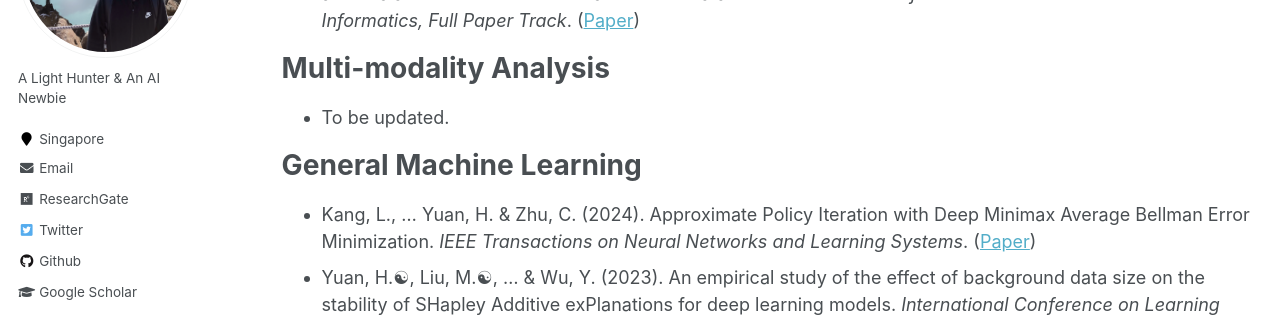
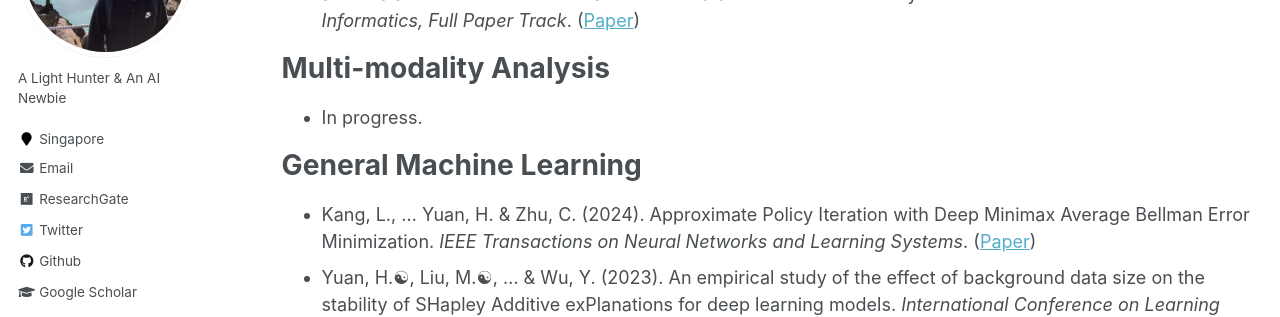
Before and after one commit to Han-Yuan-Med/Han-Yuan-Med.github.io, a Jekyll site: the page built from _pages/publications.md, in a window 1280 px wide and 900 px high, scrolled down 1162 px. Shown: the part 153-470 px from the top of the window. Built offline with Jekyll 4.4.1, drawn with Linux system fonts in a browser that asks for light colours.

Commit message:
Update publications.md

```diff
--- a/_pages/publications.md
+++ b/_pages/publications.md
@@ -26,7 +26,7 @@ author_profile: true
 * Zhao, Y.☯︎, Yuan, H.☯︎ & Wu, Y. (2021). Prediction of Adverse Drug Reaction using Machine Learning Based on an Imbalanced Electronic Medical Records Dataset. *International Conference on Medical and Health Informatics, Full Paper Track*. ([Paper](http://han-yuan-med.github.io/files/Prediction of Adverse Drug Reaction using Machine Learning and Deep Learning Based on an Imbalanced Electronic Medical Records Dataset.pdf))
 
 # Multi-modality Analysis
-* To be updated.
+* In progress.
 
 # General Machine Learning
 * Kang, L., … Yuan, H. & Zhu, C. (2024). Approximate Policy Iteration with Deep Minimax Average Bellman Error Minimization. *IEEE Transactions on Neural Networks and Learning Systems*. ([Paper](http://han-yuan-med.github.io/files/Approximate Policy Iteration With Deep Minimax Average Bellman Error Minimization.pdf))
```
